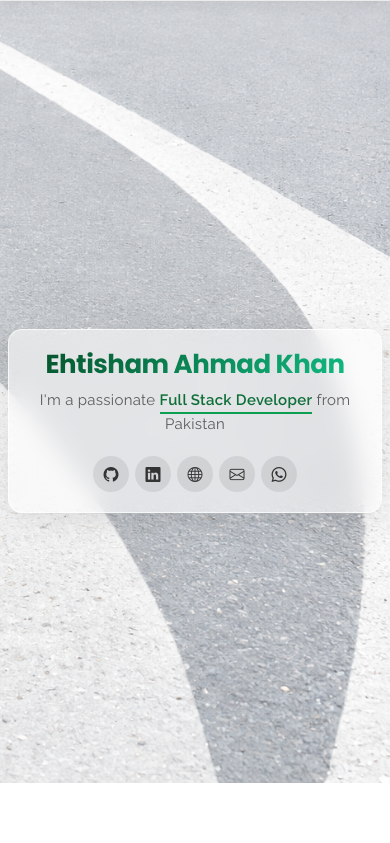
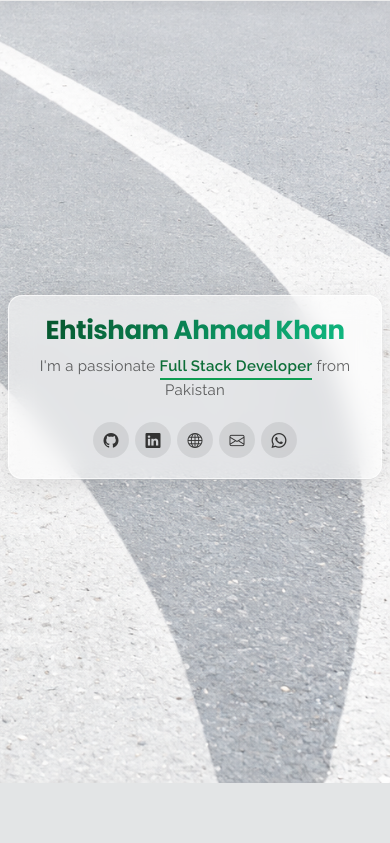
Before and after one commit to ehtisham0123/ehtisham-khan, a PHP site: page /index.html in a window 390 px wide. Shown: the part 61-904 px from the top of the page. After the commit the page ends 844 px from the top, so only its background shows below. Run offline with PHP 8.4, Linux system fonts and the light colour scheme; some libraries are stand-ins or nearby versions.

Commit message:
navbar updates

```diff
--- a/assets/css/style.css
+++ b/assets/css/style.css
@@ -306,6 +306,12 @@ body {
   body {
     padding-top: 60px;
   }
+
+  #header {
+    min-height: calc(100vh - 60px);
+    align-items: center;
+    padding: 24px 0;
+  }
 }
 
 /*--------------------------------------------------------------
@@ -315,9 +321,10 @@ body {
 #header {
   transition: ease-in-out 0.3s;
   position: relative;
-  height: 100vh;
+  min-height: calc(100vh - 68px);
   display: flex;
   align-items: center;
+  padding: 30px 0;
   z-index: 997;
   overflow-y: auto;
 }
```
